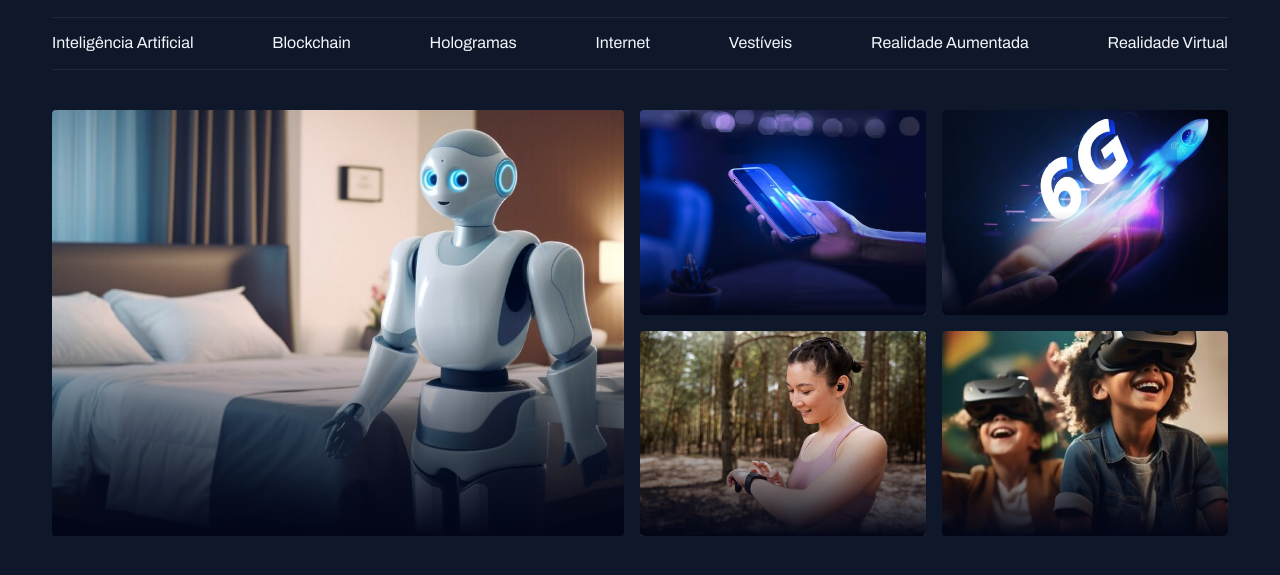
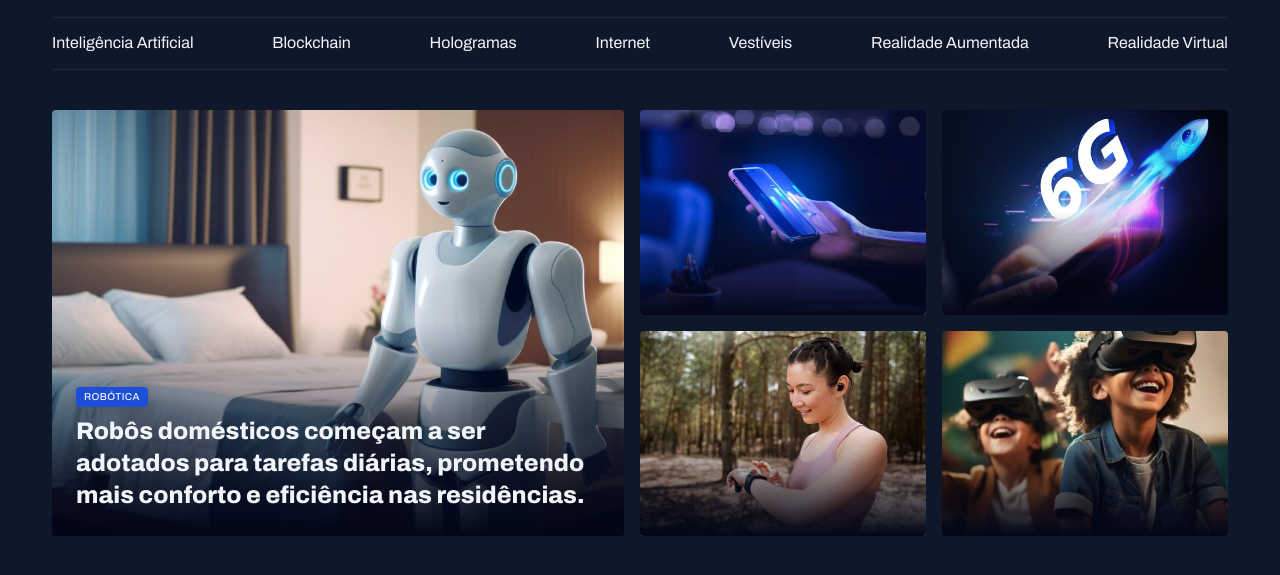
Before and after one commit to marcusrochabae/portalnoticias, a plain HTML site: page index.html in a window 1280 px wide. Shown: the part 45-620 px from the top of the page. Drawn offline with Linux system fonts and the light colour scheme.

Commit message:
Ajustando conteúdo do card

```diff
--- a/index.html
+++ b/index.html
@@ -41,26 +41,31 @@
 
   <main class="grid container">
     <section id="featured" class="grid grid-flow-col gap-16">
-      <div class="card">
+      <figure class="card">
         <img src="assets/Images/Image 01.png" alt="">
-      </div>
+
+        <figcaption>
+            <span class="content-tag">Robótica</span>
+            <h2 class="text-2xl">Robôs domésticos começam a ser adotados para tarefas diárias, prometendo mais conforto e eficiência nas residências.</h2>
+        </figcaption>
+      </figure>
 
       <div class="grid grid-cols-2 gap-16">
-        <div class="card">
+        <figure class="card">
           <img src="assets/Images/Image 02.png" alt="">
-        </div>
+        </figure>
 
-        <div class="card">
+        <figure class="card">
           <img src="assets/Images/Image 03.png" alt="">
-        </div>
+        </figure>
 
-        <div class="card">
+        <figure class="card">
           <img src="assets/Images/Image 04.png" alt="">
-        </div>
+        </figure>
 
-        <div class="card">
+        <figure class="card">
           <img src="assets/Images/Image 05.png" alt="">
-        </div>
+        </figure>
       </div>
     </section>
   </main>
--- a/styles/global.css
+++ b/styles/global.css
@@ -53,3 +53,15 @@ img {
 main {
   margin-top: 40px;
 }
+
+.content-tag {
+  display: inline-block;
+  background-color: var(--brand-color-dark);
+  border-radius: 4px;
+  padding: 4px 8px;
+  font: 500 10px/1.2 var(--font-family);
+  text-transform: uppercase;
+  letter-spacing: 0.04em;
+  color: var(--text-color-primary);
+  box-shadow: 0px 4px 16px rgba(2, 6, 23, 0.25);
+}
--- a/styles/sections.css
+++ b/styles/sections.css
@@ -17,4 +17,16 @@
       background: linear-gradient(180deg, transparent 0%, #020617 100%);
     }
   }
+
+  figcaption {
+    position: absolute;
+    bottom: 0;
+
+
+    padding: 24px;
+
+    h2 {
+      margin-top: 8px;
+    }
+  }
 }
--- a/styles/utility.css
+++ b/styles/utility.css
@@ -14,3 +14,19 @@
 .gap-16 {
   gap: 16px;
 }
+
+.text-2xl {
+  font: var(--h1);
+}
+
+.text-xl {
+  font: var(--h2);
+}
+
+.text-l {
+  font: var(--h3);
+}
+
+.text-sm {
+  font: var(--text-sm);
+}
```
